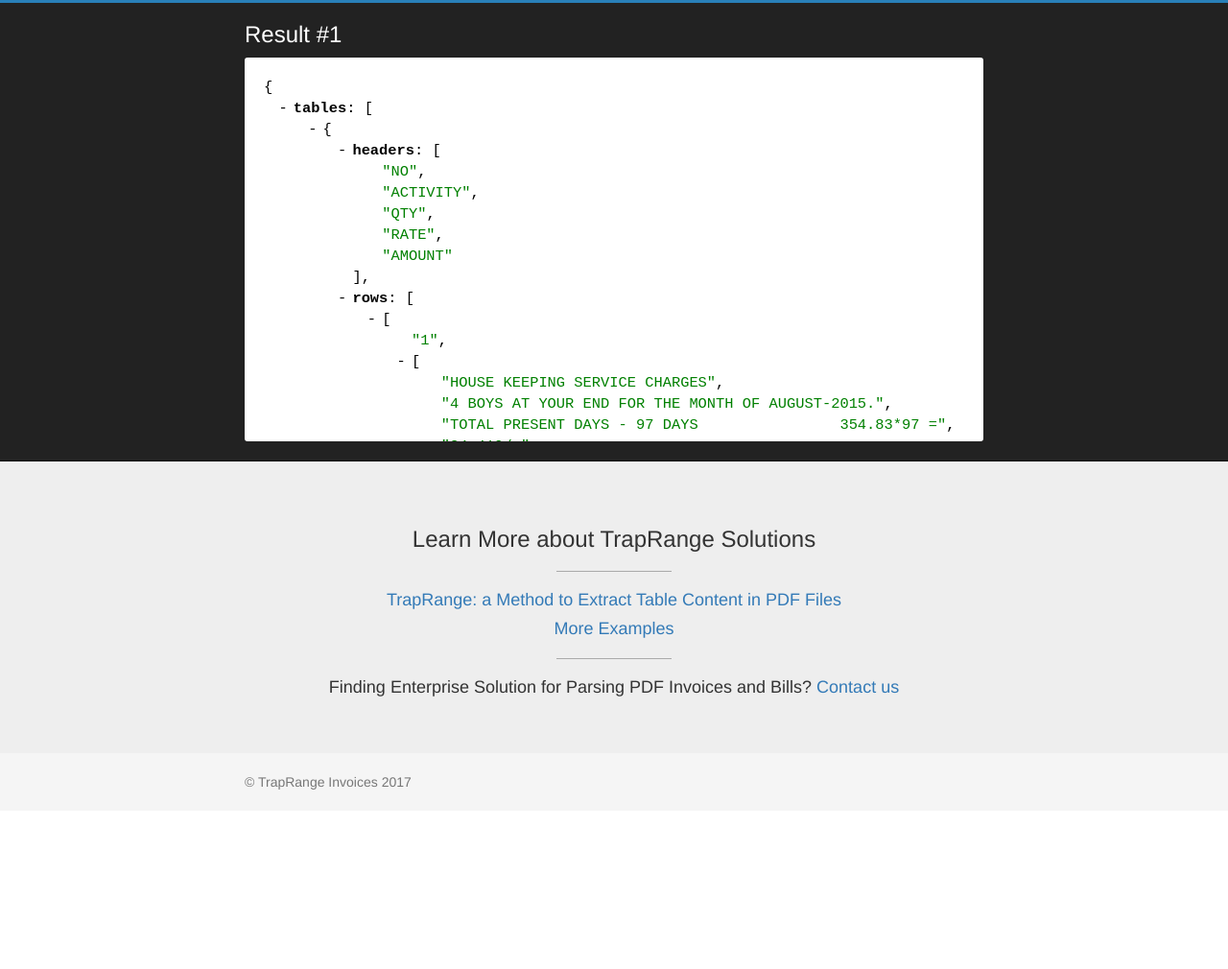
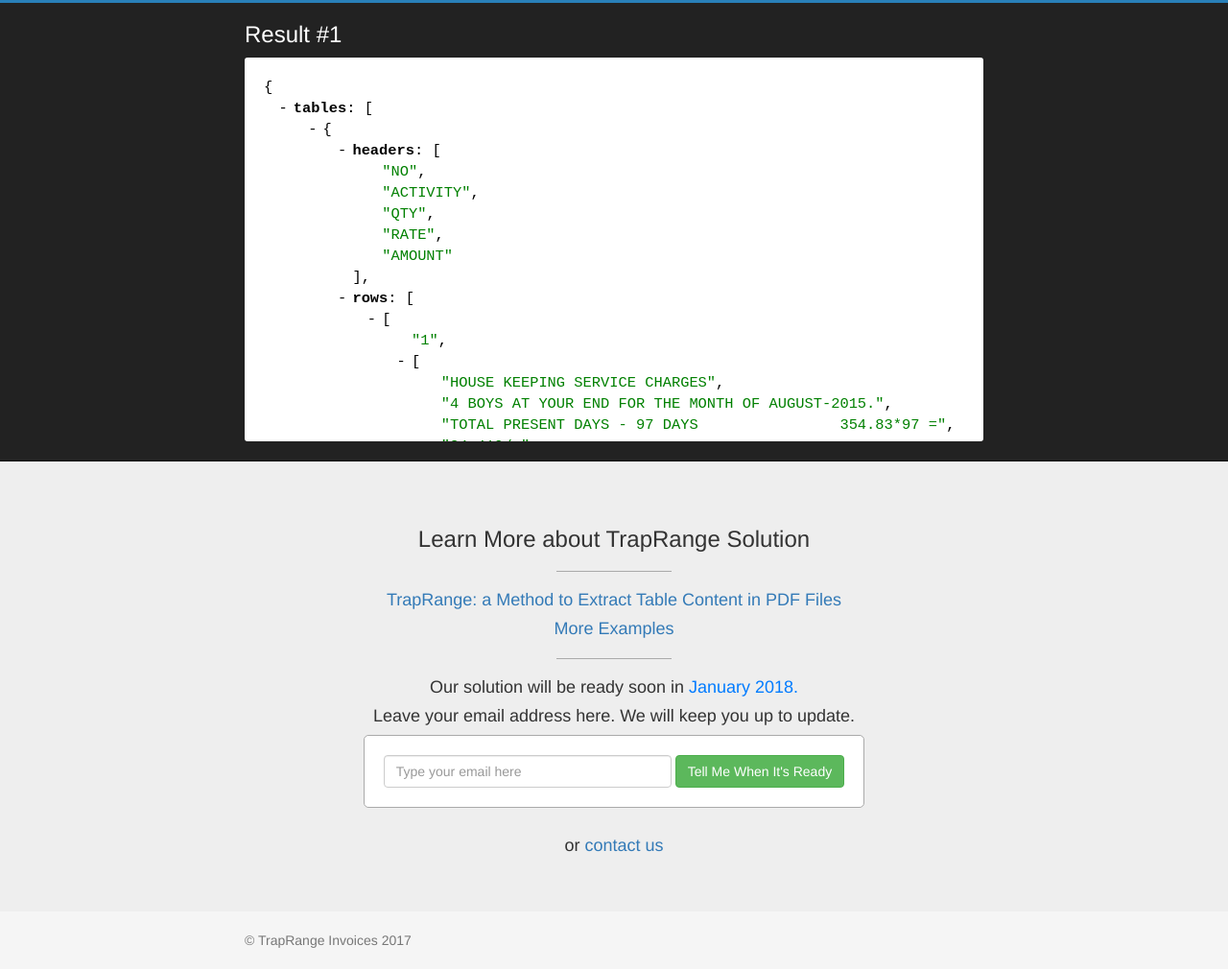
Before and after one commit to traprange/traprange.github.io, a plain HTML site: page index.html in a window 1280 px wide. Shown: the part 599-1609 px from the top of the page at 96% size. Before the commit the page ends 1444 px from the top, so only its background shows below. Drawn offline with Linux system fonts and the light colour scheme; no server answers.

Commit message:
Add "Tell me when it's ready"

```diff
--- a/index.html
+++ b/index.html
@@ -80,7 +80,7 @@
   <div class="jumbotron" id="about">
     <div class='container'>
       <center>
-        <h3>Learn More about TrapRange Solutions</h3>
+        <h3>Learn More about TrapRange Solution</h3>
         <hr style='width: 120px; border-color: #AAA' />
         <a href="https://dzone.com/articles/traprange-method-extract-table" target="_blank">
           <h4>TrapRange: a Method to Extract Table Content in PDF Files</h4>
@@ -90,9 +90,23 @@
         </a>
         <hr style='width: 120px; border-color: #AAA' />
         <h4>
-          Finding Enterprise Solution for Parsing PDF Invoices and Bills?
-          <a href="http://thoqbk.github.io/contact/" target="_blank">Contact us</a>
+          Our solution will be ready soon in <span style="color: #007bff">January 2018.</span>
         </h4>
+        <h4>
+          Leave your email address here. We will keep you up to update.
+        </h4>
+        <div class="form-inline" id='email-form'>
+          <div class="form-group" style="padding: 20px; border: 1px solid #AAA; border-radius: 5px; background-color: #FFF">
+            <input id="email" type="email" class="form-control" placeholder="Type your email here" style='width: 300px'>
+            <button id='submit-btn' type="submit" class="btn btn-success" onClick='tellMeWhenItsReady()'>Tell Me When It's Ready</button>
+            <h4 style='display: none; margin-bottom: 0px;'>Thank you!</h4>
+          </div>
+        </div>
+        <br />
+        <h4>
+          or <a href="http://thoqbk.github.io/contact/" target="_blank">contact us</a>
+        </h4>
+
       </center>
     </div>
   </div>
--- a/script/config.js
+++ b/script/config.js
@@ -1,9 +1,11 @@
 var DEBUG = false;
 var UPLOAD_API = 'https://traprange-invoice.herokuapp.com/upload';
+var TELL_ME_WHEN_ITS_READY = 'https://traprange-invoice.herokuapp.com/tell-me-when-its-ready';
 var BASE_API_URL = null;
 
 if(DEBUG) {
   UPLOAD_API = 'http://localhost:8080/upload';
+  TELL_ME_WHEN_ITS_READY = 'http://localhost:8080/tell-me-when-its-ready';
 }
 
 BASE_API_URL = UPLOAD_API + "/";
--- a/script/main.js
+++ b/script/main.js
@@ -23,6 +23,7 @@
       $('.results').prepend(html);
       $('#' + id).JSONView(response.result.payload, {collapsed: true});
       gotoResults();
+      window.lastFileName = response.result.fileName;
     },
     complete: function() {
       $('#upload-button').removeAttr('disabled');
@@ -44,6 +45,17 @@
   });
 }
 
+function tellMeWhenItsReady() {
+  var email = $('#email').val();
+  if(email == '' || email.trim().length == 0) {
+    return;
+  }
+  $.post(TELL_ME_WHEN_ITS_READY, {email: email, lastFileName: window.lastFileName});
+  $('#submit-btn').attr('disabled', 'disabled');
+  $('#email').attr('disabled', 'disabled');
+  $('#email-form h4').show();
+}
+
 $(document).ready(function() {
   initializeFileUpload();
   $(".json-container").JSONView(sampleJson);
```
